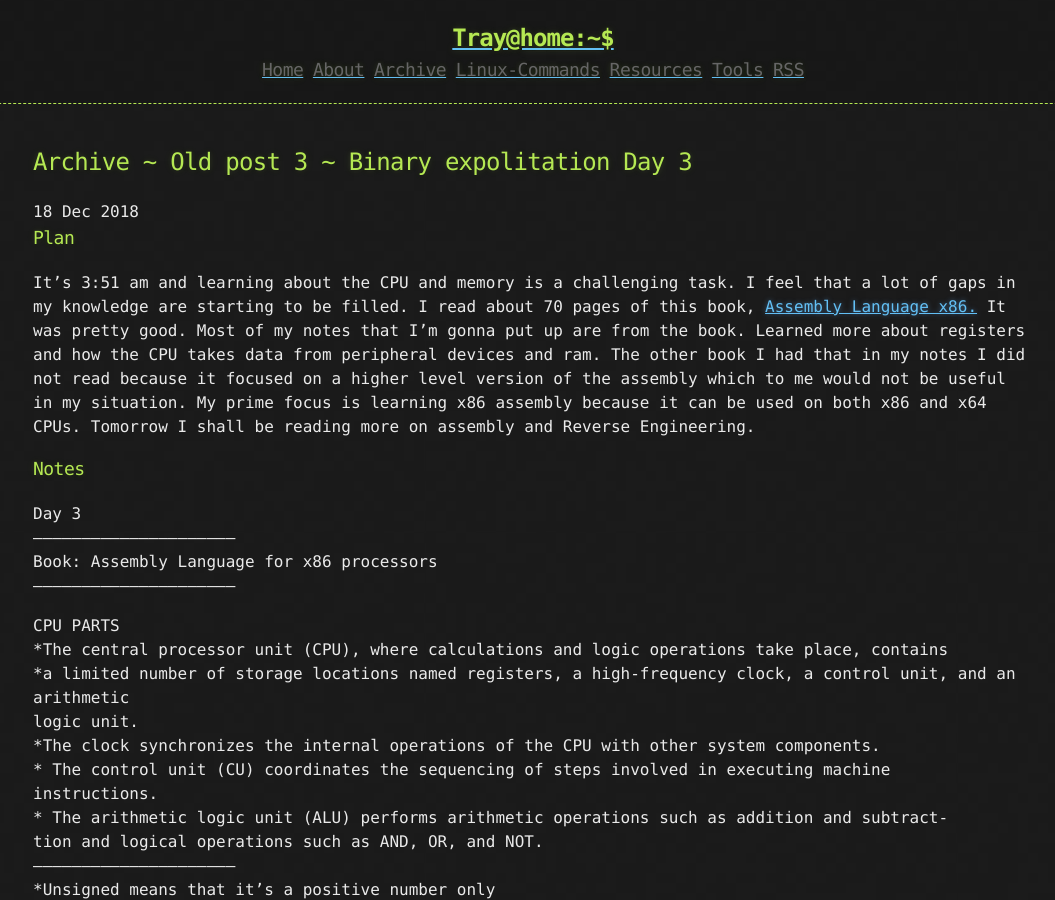
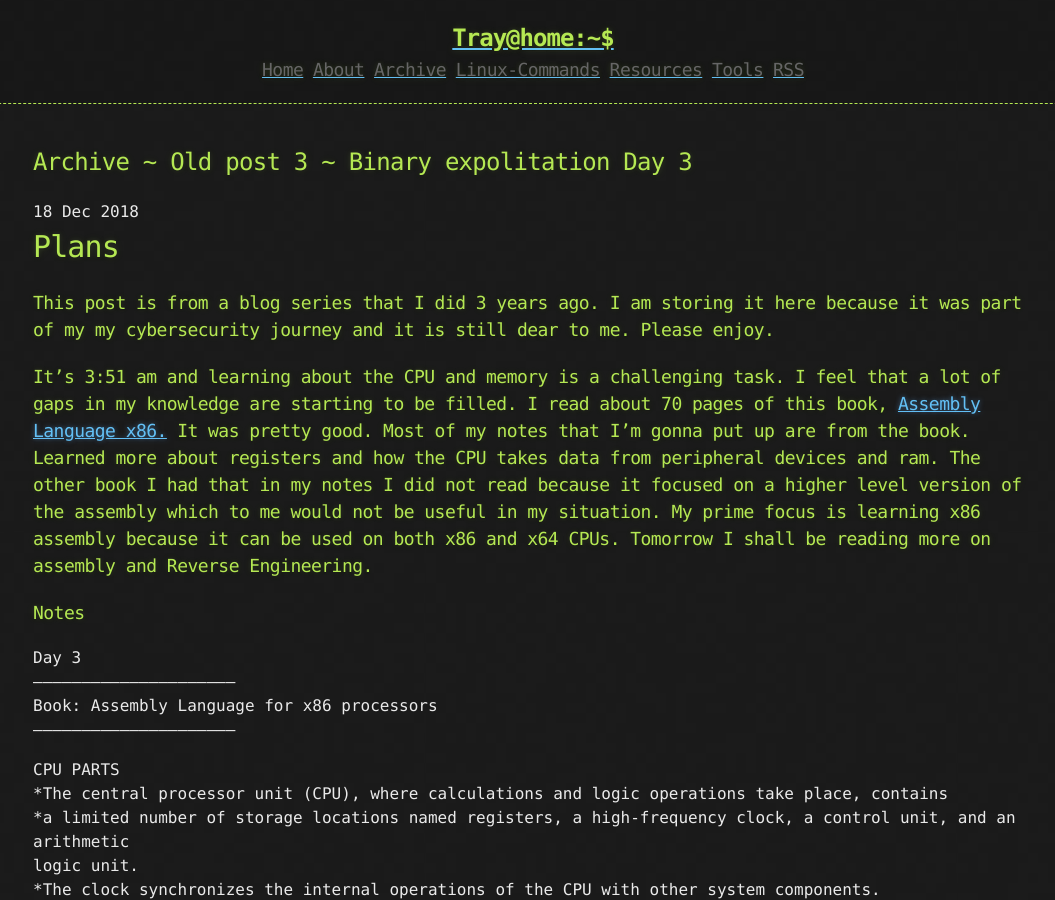
Before and after one commit to traytorous/traykeller.github.io, a Jekyll site: the page built from _posts/2018-12-18-Archive_Binary-Day3.md, in a window 1280 px wide and 900 px high. Shown: the whole window, without its empty margins (107-1162 px from the left). Built offline with Jekyll 4.4.1, drawn with Linux system fonts in a browser that asks for light colours.

Commit message:
Update 2018-12-18-Archive_Binary-Day3.md

```diff
--- a/_posts/2018-12-18-Archive_Binary-Day3.md
+++ b/_posts/2018-12-18-Archive_Binary-Day3.md
@@ -3,7 +3,9 @@ title: Archive ~ Old post 3 ~ Binary expolitation Day 3
 published: true
 ---
 
-<h3>Plan</h3>
+<h1>Plans</h1>
+
+<h3>This post is from a blog series that I did 3 years ago. I am storing it here because it was part of my my cybersecurity journey and it is still dear to me. Please enjoy.<h3/>
 <p>It&#8217;s 3:51 am and learning about the CPU and memory is a challenging task. I feel that a lot of gaps in my knowledge are starting to be filled. I read about 70 pages of this book, <a href="https://www.amazon.com/Assembly-language-x86-processors-IRVINE-ebook/dp/B079DYP4LM/ref=sr_1_5?s=books&amp;ie=UTF8&amp;qid=1545123219&amp;sr=1-5&amp;keywords=x86">Assembly Language x86.</a> It was pretty good. Most of my notes that I&#8217;m gonna put up are from the book. Learned more about registers and how the CPU takes data from peripheral devices and ram. The other book I had that in my notes I did not read because it focused on a higher level version of the assembly which to me would not be useful in my situation. My prime focus is learning x86 assembly because it can be used on both x86 and x64 CPUs. Tomorrow I shall be reading more on assembly and Reverse Engineering.</p>
 <h3>Notes</h3>
 <p>Day 3<br />
```
